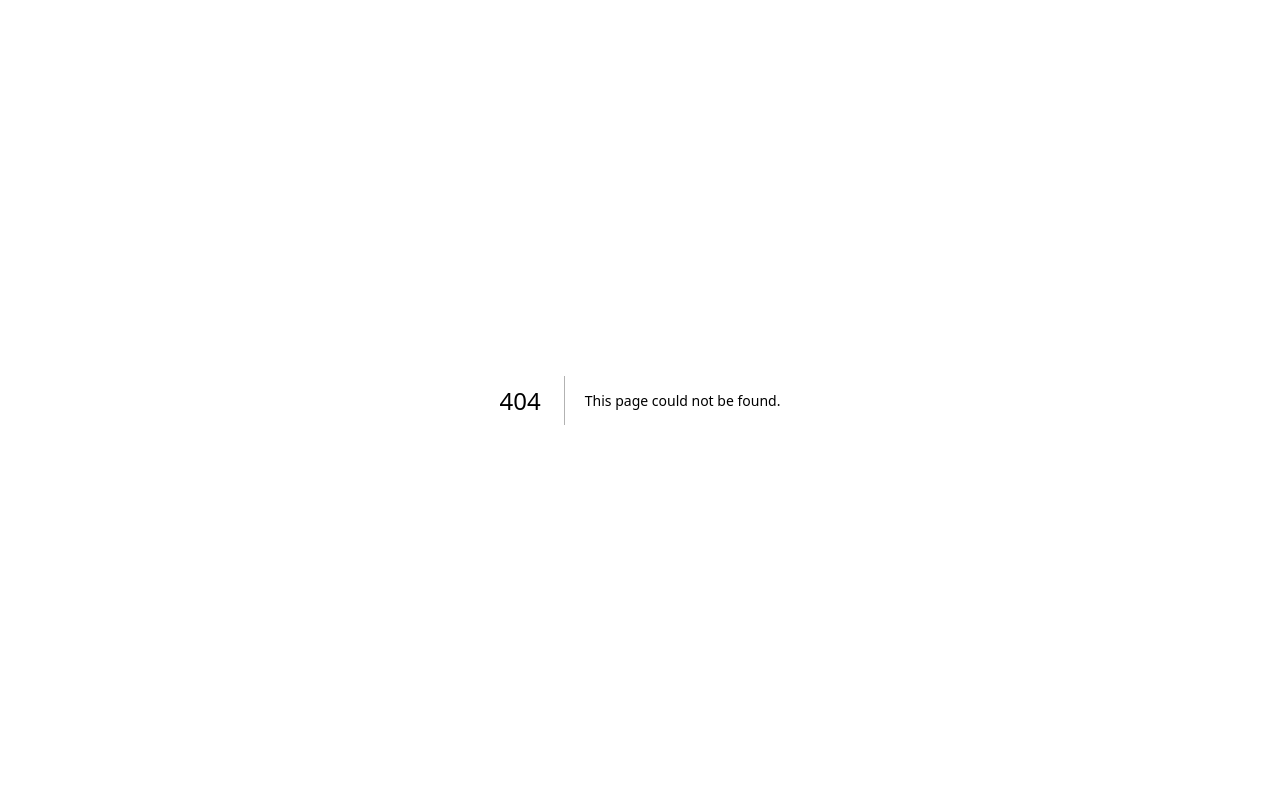
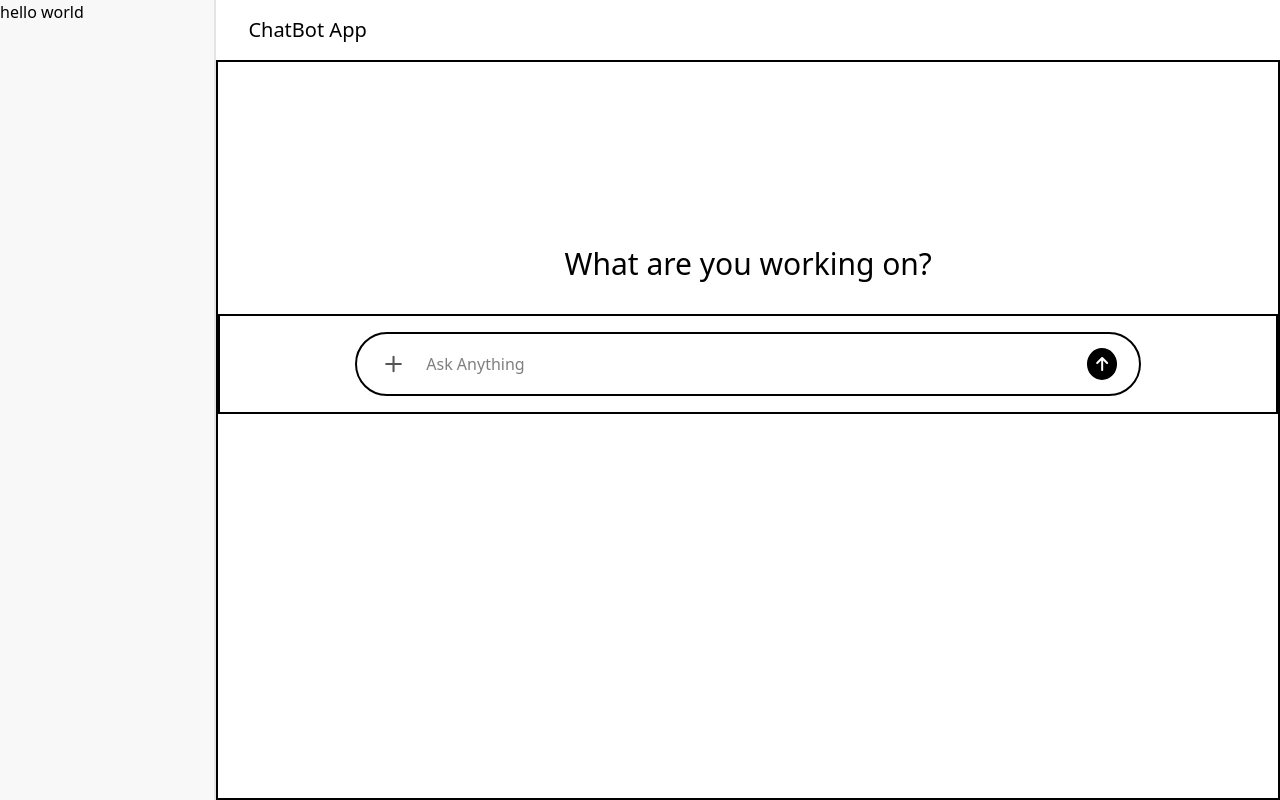
Before and after one commit to Sash107/ChatBotApp, a Next.js app in the folder frontend/: page /chat in a window 1280 px wide. Before the commit this address had no page. Built offline with nearby package versions, Linux system fonts and the light colour scheme.

Commit message:
implemented chatbox

```diff
--- /dev/null
+++ b/frontend/app/chat/page.jsx
@@ -0,0 +1,38 @@
+'use client'
+import React, { useEffect, useState } from 'react'
+import Sidebar from '../../components/Sidebar';
+import Chatbox from '../../components/Chatbox';
+
+const chats = () => {
+  const [seeSidebar,setSeeSidebar]=useState(true);
+  const [allConversation,setAllConversation]=useState([]);
+  const [message,setMessage]=useState("");
+
+  const handleSend=(data)=>{
+    setMessage(data)
+  }
+
+  return (
+    <div className='flex h-screen w-full'>
+      <Sidebar className='w-[260px] border-r-2 scroll-auto'/>
+      <div className='h-full w-full flex flex-col'>
+        <div className='px-8 py-4 text-xl'>
+          ChatBot App
+        </div>
+        <div className='flex h-full w-full border-2 items-center justify-center'>
+          <div className='w-full translate-y-[-116px]'>
+            <p className='text-3xl flex justify-center py-[32px]'>
+            What are you working on?
+            </p>
+            <div className='w-full h-full flex px-[64px] py-[16px] border-2 justify-center'>
+              <Chatbox className='border-2 w-[786px] h-min-[56px] rounded-4xl p-[10px] flex' onSend={handleSend}/>
+            </div>
+          </div>
+
+        </div>
+      </div>
+    </div>
+  )
+}
+
+export default chats
--- /dev/null
+++ b/frontend/components/Chatbox.jsx
@@ -0,0 +1,26 @@
+import React, { useEffect, useState } from 'react'
+import { LuPlus } from "react-icons/lu";
+import TextareaAutosize from 'react-textarea-autosize';
+import { FaArrowUp } from "react-icons/fa6";
+
+const Chatbox = ({className,onSend}) => {
+  const [message,setMessage]=useState("");
+  const handleInput=(e)=>{
+      setMessage(e.target.value);
+  }
+
+  const handleSubmit=()=>{
+    onSend(message)
+  }
+  return (
+    <div className={`${className}`}>
+      <div className='h-full flex items-center px-[10px] w-full'>
+        <LuPlus className='text-[#555555] h-[36px] w-[36px] p-[4px]  rounded-[50%] hover:bg-[#f9f8f8]'/>
+        <TextareaAutosize minRows={1} maxRows={10} className='focus:outline-none resize-none p-2 ml-[8px] w-full' placeholder='Ask Anything' onInput={handleInput} />
+        <FaArrowUp className='h-[36px] w-[36px] p-[8px] border-2 rounded-[50%] text-white bg-black' onClick={handleSubmit}/>
+      </div>
+    </div>
+  )
+}
+
+export default Chatbox
--- /dev/null
+++ b/frontend/components/Sidebar.jsx
@@ -0,0 +1,11 @@
+import React from 'react'
+
+const Sidebar = ({className}) => {
+  return (
+    <div className={`bg-[#f9f8f8] border-[#E5E4E2] ${className}`}>
+        hello world
+    </div>
+  )
+}
+
+export default Sidebar
--- a/frontend/package.json
+++ b/frontend/package.json
@@ -13,7 +13,8 @@
     "next": "16.1.6",
     "react": "19.2.3",
     "react-dom": "19.2.3",
-    "react-icons": "^5.5.0"
+    "react-icons": "^5.5.0",
+    "react-textarea-autosize": "^8.5.9"
   },
   "devDependencies": {
     "@tailwindcss/postcss": "^4",
```
Also changed, not shown: 1 other file (tests, documents, lock files or other folders).
